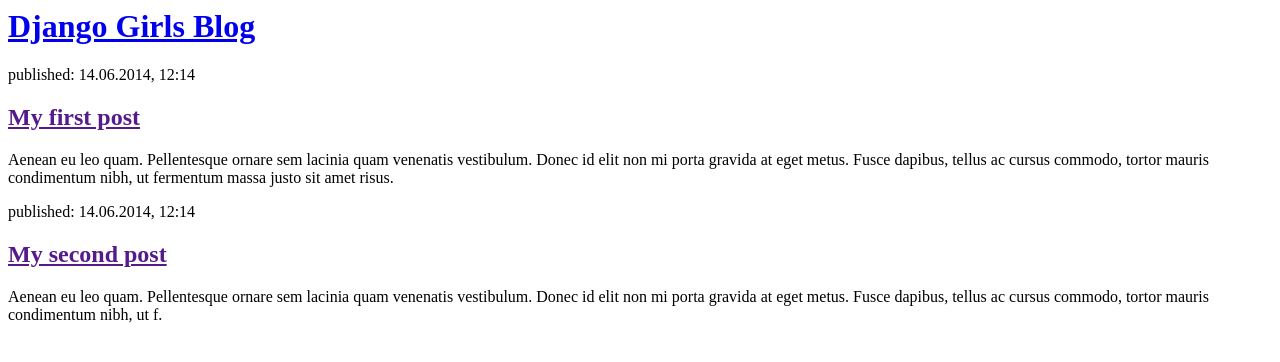
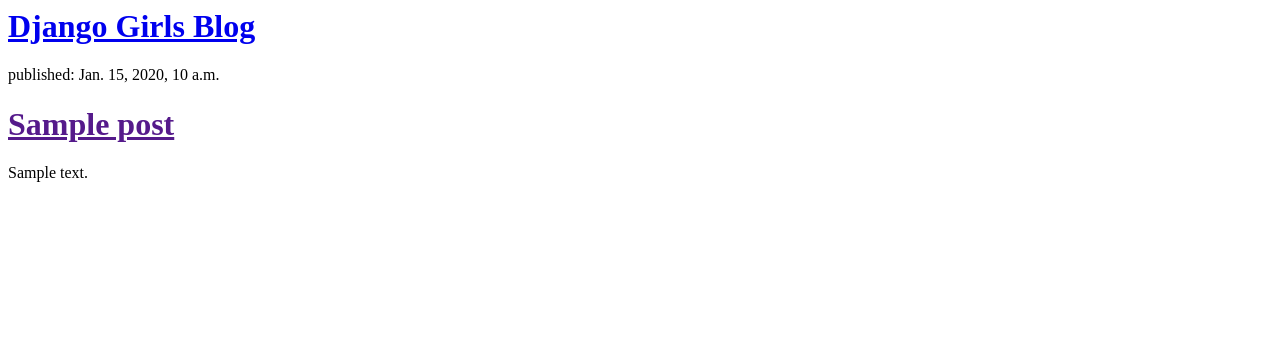
Before and after one commit to SpiderSprog/my-first-blog, a Django app: page / in a window 1280 px wide. Shown: the top 362 px of the page. Run offline with Django 3.2, Linux system fonts and the light colour scheme; tables that the repository leaves empty hold one stand-in row (values such as "Sample post").

Commit message:
modified tempaltes to display posts from database

```diff
--- a/blog/templates/blog/post_list.html
+++ b/blog/templates/blog/post_list.html
@@ -7,16 +7,12 @@
             <h1><a href="/">Django Girls Blog</a></h1>
         </div>
 
-        <div>
-            <p>published: 14.06.2014, 12:14</p>
-            <h2><a href="">My first post</a></h2>
-            <p>Aenean eu leo quam. Pellentesque ornare sem lacinia quam venenatis vestibulum. Donec id elit non mi porta gravida at eget metus. Fusce dapibus, tellus ac cursus commodo, tortor mauris condimentum nibh, ut fermentum massa justo sit amet risus.</p>
-        </div>
-
-        <div>
-            <p>published: 14.06.2014, 12:14</p>
-            <h2><a href="">My second post</a></h2>
-            <p>Aenean eu leo quam. Pellentesque ornare sem lacinia quam venenatis vestibulum. Donec id elit non mi porta gravida at eget metus. Fusce dapibus, tellus ac cursus commodo, tortor mauris condimentum nibh, ut f.</p>
-        </div>
+        {% for post in posts %}
+            <div>
+                <p>published: {{ post.published_date}}</p>
+                <h1><a href>{{post.title }}</a></h1>
+                <p>{{ post.text|linebreaksbr }}</p>
+            </div>
+        {% endfor %}
     </body>
 </html>
--- a/blog/urls.py
+++ b/blog/urls.py
@@ -1,6 +1,6 @@
-from django.conf.urls import url
+from django.urls import path
 from . import views
 
 urlpatterns = [
-    url(r'^$', views.post_list, name='post_list'),
+    path('', views.post_list, name='post_list'),
 ]
--- a/blog/views.py
+++ b/blog/views.py
@@ -1,4 +1,7 @@
 from django.shortcuts import render
+from django.utils import timezone
+from .models import Post
 
 def post_list(request):
-    return render(request, 'blog/post_list.html', {})
+    posts = Post.objects.order_by('published_date')
+    return render(request, 'blog/post_list.html', {'posts': posts})
```
Also changed, not shown: blog/admin.py (line endings or trailing spaces).
